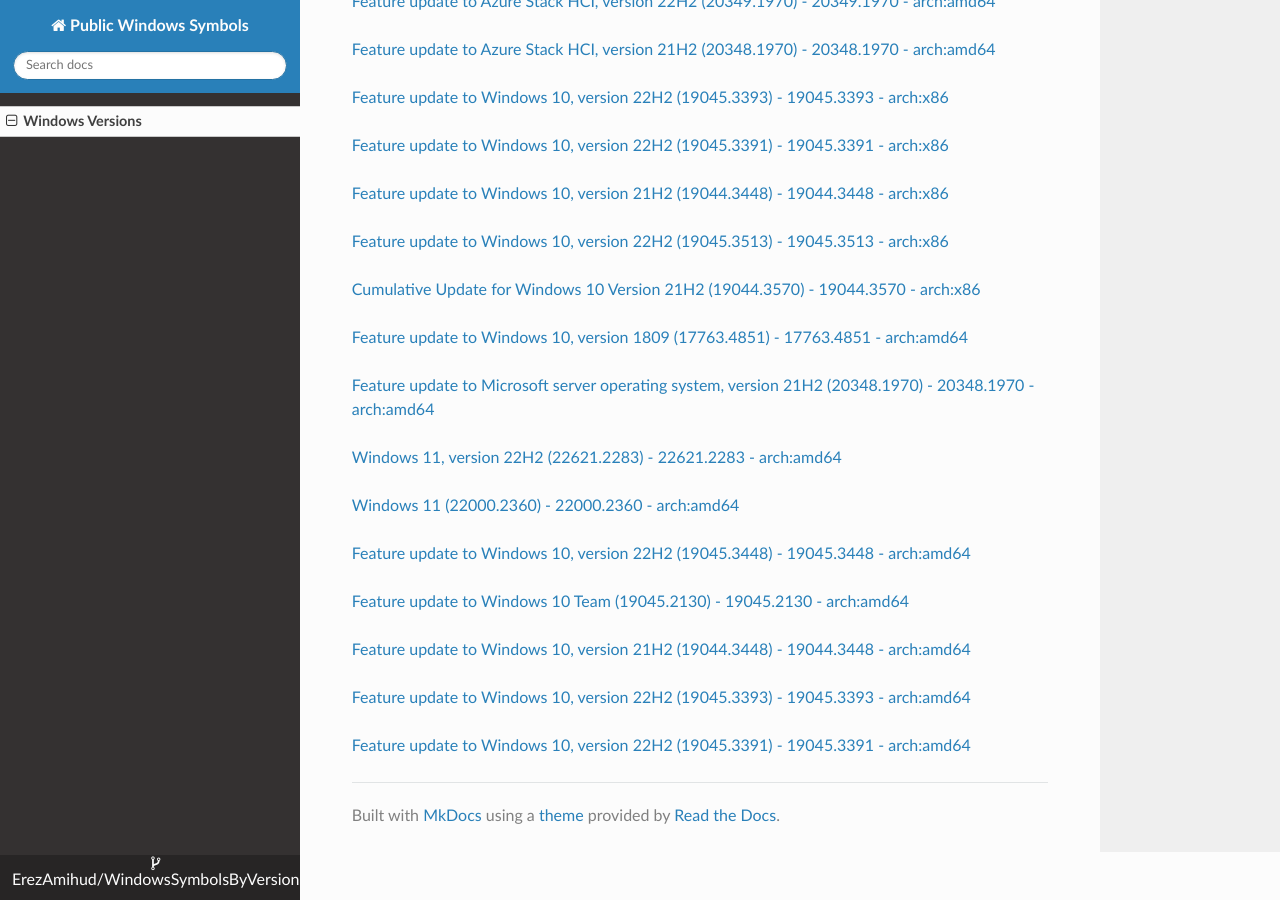
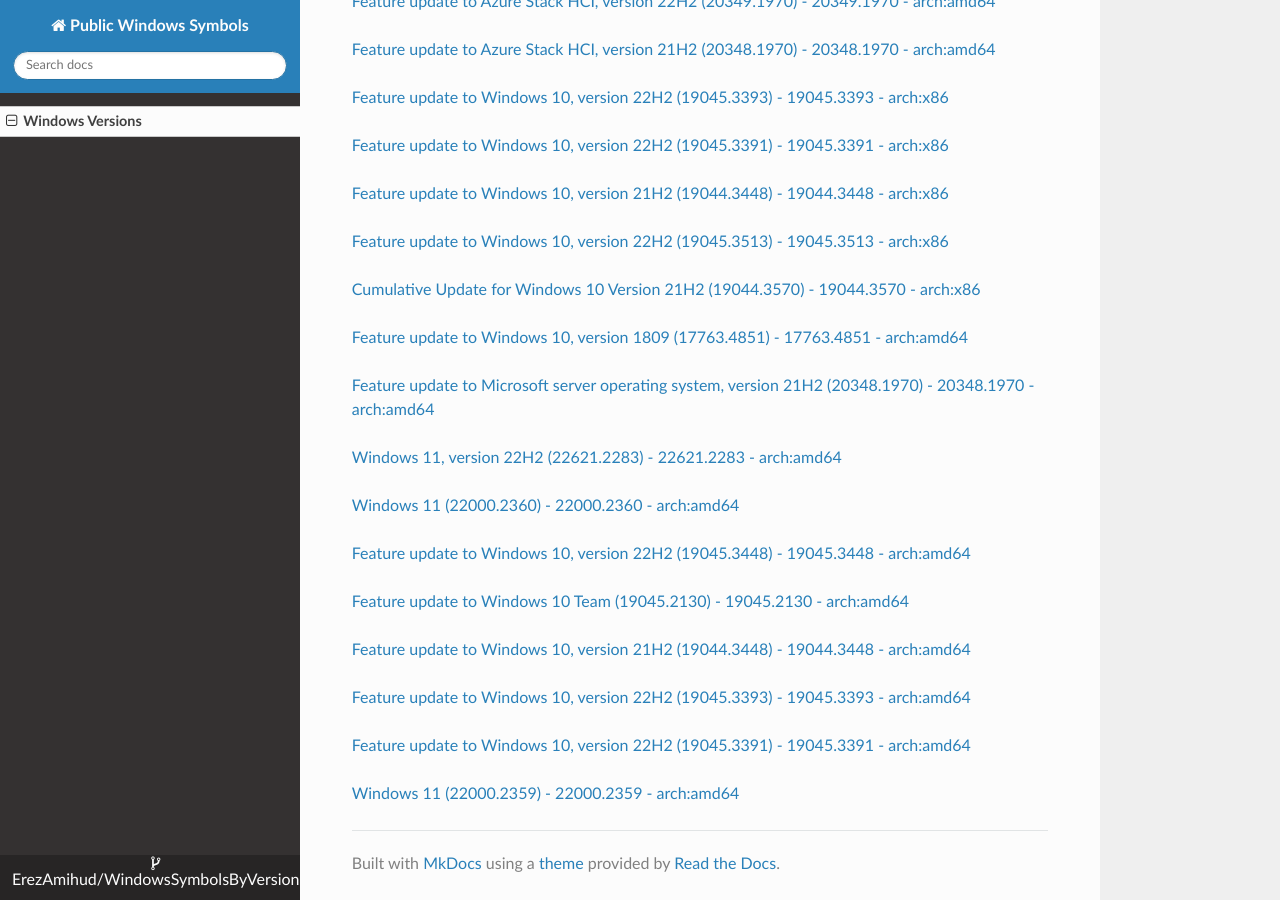
Before and after one commit to ErezAmihud/WindowsSymbolsByVersion, an MkDocs documentation site: the page built from docs/index.md, in a window 1280 px wide and 900 px high, scrolled down 25325 px. Built offline with MkDocs 1.6.1, drawn with Linux system fonts in a browser that asks for light colours; nearby versions of some CDN libraries.

Commit message:
Automated commit, add manifest for ab25f495-c632-4a8a-b2b9-7f986a2822a3

```diff
--- a/docs/index.md
+++ b/docs/index.md
@@ -1435,3 +1435,6 @@
 
 
 [Feature update to Windows 10, version 22H2 (19045.3391) - 19045.3391 - arch:amd64](https://github.com/ErezAmihud/WindowsSymbolsByVersion/blob/main/manifests/07b5d982-3a98-4209-8953-de3eae9e9317.manifest)
+
+
+[Windows 11 (22000.2359) - 22000.2359 - arch:amd64](https://github.com/ErezAmihud/WindowsSymbolsByVersion/blob/main/manifests/ab25f495-c632-4a8a-b2b9-7f986a2822a3.manifest)
```
Also changed, not shown: process_builds.json (+1 -1 lines), 1 other file.
